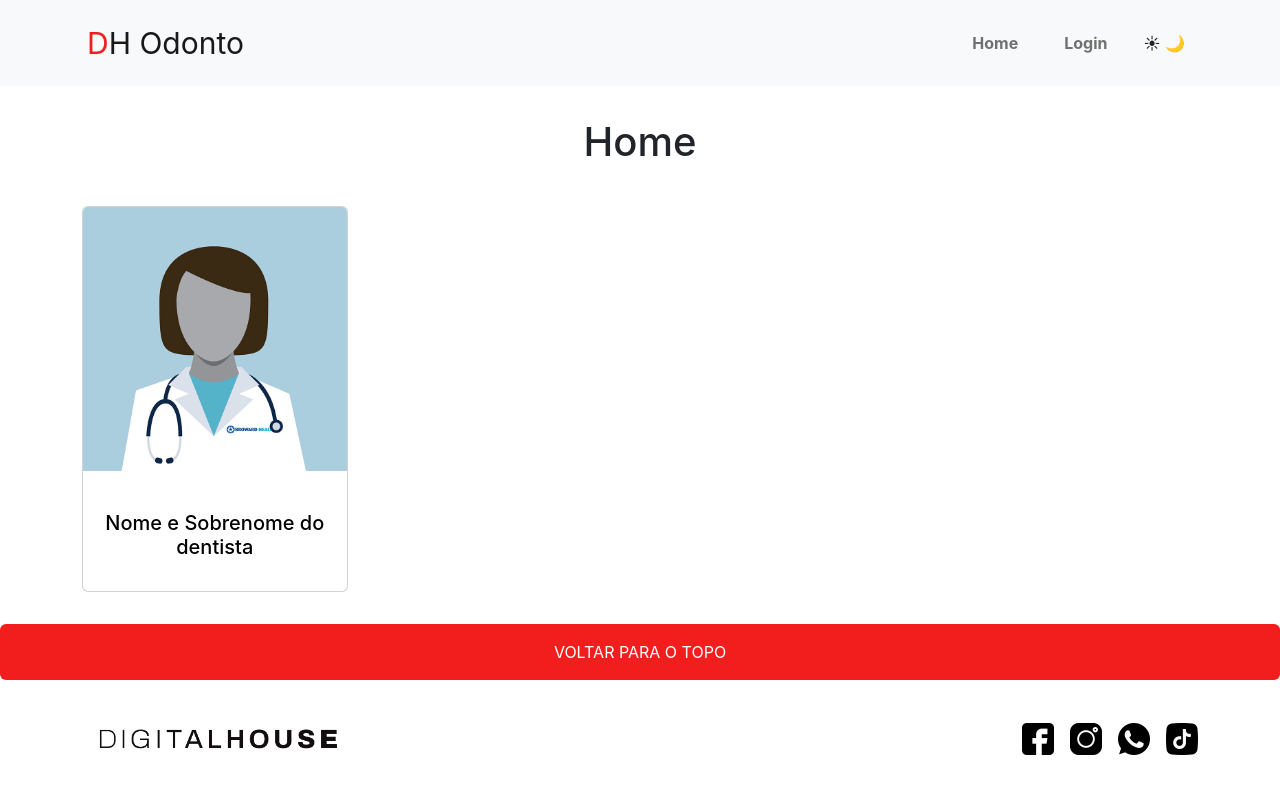
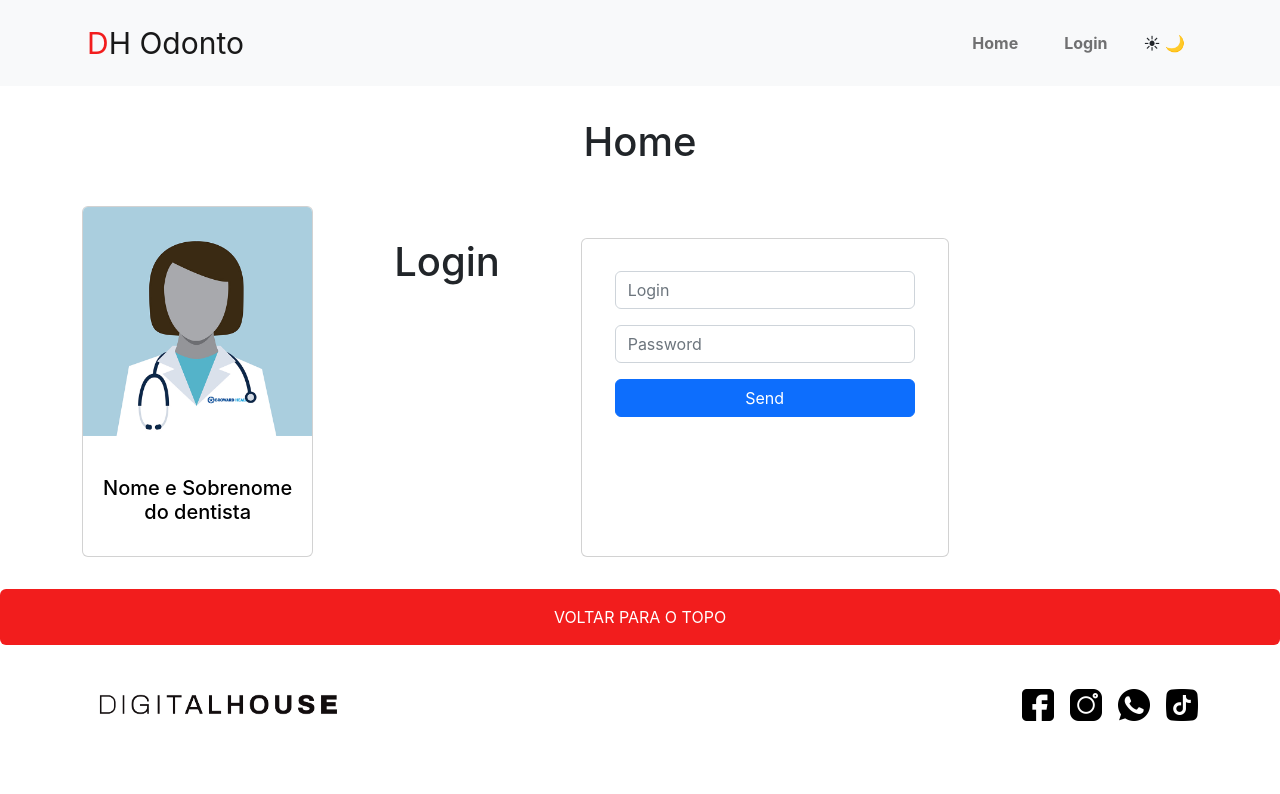
Before and after one commit to Vjoaoa/CK_API, a React (Create React App) app in the folder CTD-FE3-Checkpoint2-Template-main/: page /login in a window 1280 px wide. Shown: the top 794 px of the page. Built offline with nearby package versions, Linux system fonts and the light colour scheme.

Commit message:
Correção navegação entre páginas

```diff
--- a/CTD-FE3-Checkpoint2-Template-main/src/App.jsx
+++ b/CTD-FE3-Checkpoint2-Template-main/src/App.jsx
@@ -2,6 +2,7 @@
 import { Outlet } from "react-router-dom";
 import Footer from "./Components/Footer";
 import Navbar from "./Components/Navbar";
+import AppRoutes from "./Routes";
 
 function App() {
   return (
@@ -11,6 +12,7 @@ function App() {
       <div className={`app light}`}>
         <Navbar />
         <main>
+          <AppRoutes />
           <Outlet />
         </main>
         <Footer />
--- /dev/null
+++ b/CTD-FE3-Checkpoint2-Template-main/src/Routes.jsx
@@ -0,0 +1,22 @@
+import { BrowserRouter, Routes, Route } from "react-router-dom";
+
+import Home from "./Routes/Home";
+import Detail from "./Routes/Details/Detail";
+import Login from "./Routes/Login/Login";
+
+const AppRoutes = () => {
+    return (
+        <BrowserRouter>
+            <Routes>
+                <Route path="" element={<Home />}>
+
+                    <Route path="/detail" element={<Detail />} />
+                    <Route path="/login" element={<Login />} />
+
+                </Route>
+            </Routes>
+        </BrowserRouter>
+    )
+}
+
+export default AppRoutes
--- a/CTD-FE3-Checkpoint2-Template-main/src/Routes/Detail.jsx
+++ b/CTD-FE3-Checkpoint2-Template-main/src/Routes/Details/Detail.jsx
@@ -1,4 +1,4 @@
-import DetailCard from "../Components/DetailCard";
+import DetailCard from "../../Components/DetailCard";
 
 const Detail = () => {
   return (
--- a/CTD-FE3-Checkpoint2-Template-main/src/Routes/Home.jsx
+++ b/CTD-FE3-Checkpoint2-Template-main/src/Routes/Home.jsx
@@ -1,4 +1,5 @@
 import { useEffect } from "react";
+import { Outlet } from "react-router-dom";
 import Card from "../Components/Card";
 
 const Home = () => {
@@ -14,6 +15,7 @@ const Home = () => {
       <h1>Home</h1>
       <div className="card-grid container">
         <Card />
+        <Outlet/>
       </div>
     </>
   );
--- a/CTD-FE3-Checkpoint2-Template-main/src/Routes/Login.jsx
+++ b/CTD-FE3-Checkpoint2-Template-main/src/Routes/Login/Login.jsx
@@ -1,4 +1,4 @@
-import LoginForm from "../Components/LoginForm";
+import LoginForm from "../../Components/LoginForm";
 
 const Contact = () => {
   return (
--- a/CTD-FE3-Checkpoint2-Template-main/src/index.jsx
+++ b/CTD-FE3-Checkpoint2-Template-main/src/index.jsx
@@ -6,13 +6,14 @@ import Navbar from "./Components/Navbar";
 import Home from "./Routes/Home";
 import Footer from "./Components/Footer";
 import "./index.css";
+import AppRoutes from "./Routes";
 
 const root = ReactDOM.createRoot(document.getElementById("root"));
 //Lembre-se de configurar suas rotas e seu contexto aqui
 root.render(
   <React.StrictMode>
     <Navbar />
-    <Home />
+    <AppRoutes />
     <Footer />
   </React.StrictMode>
 );
```
Also changed, not shown: CTD-FE3-Checkpoint2-Template-main/package.json (+2 -7 lines), 1 other file (tests, documents, lock files or other folders).
